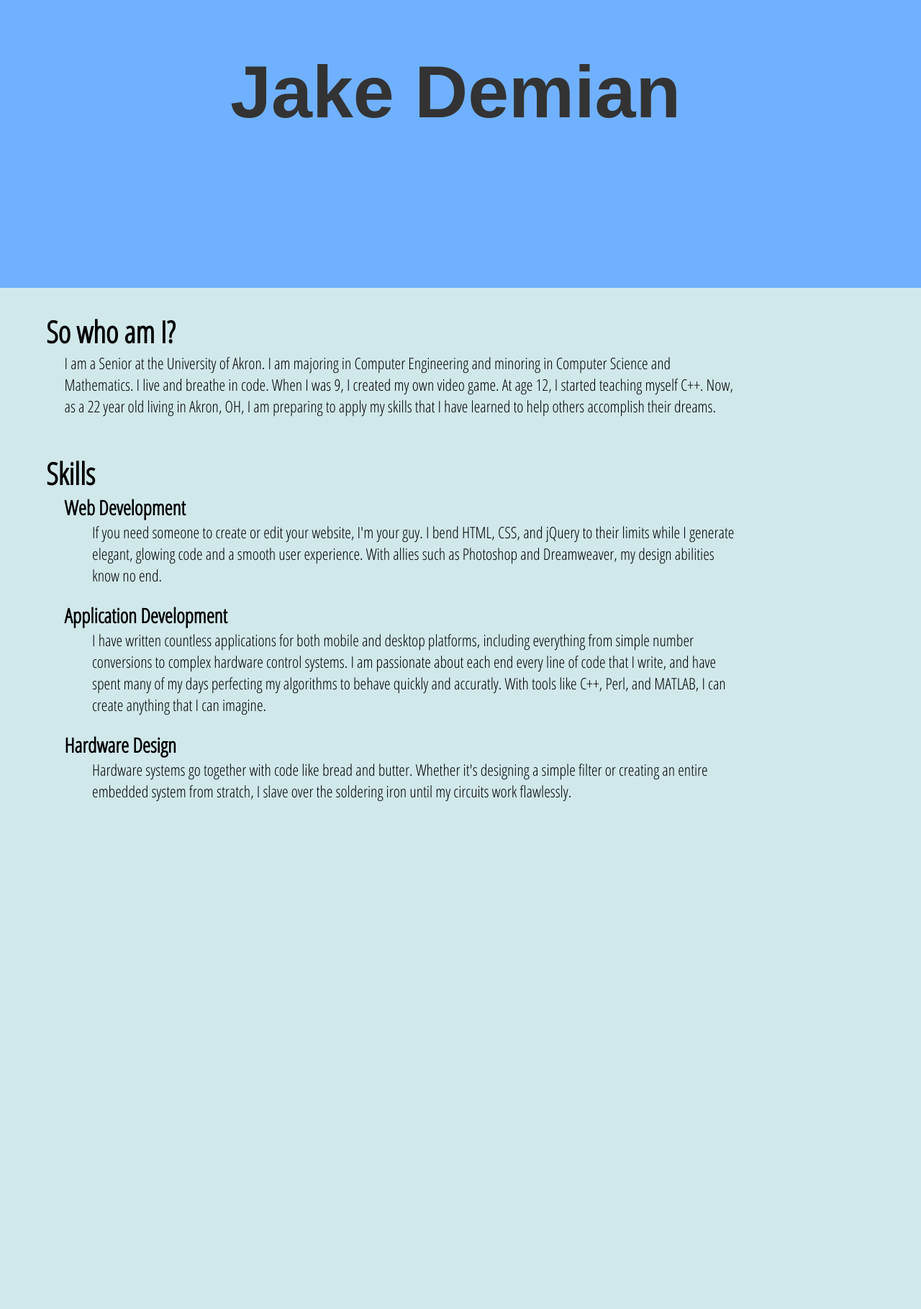
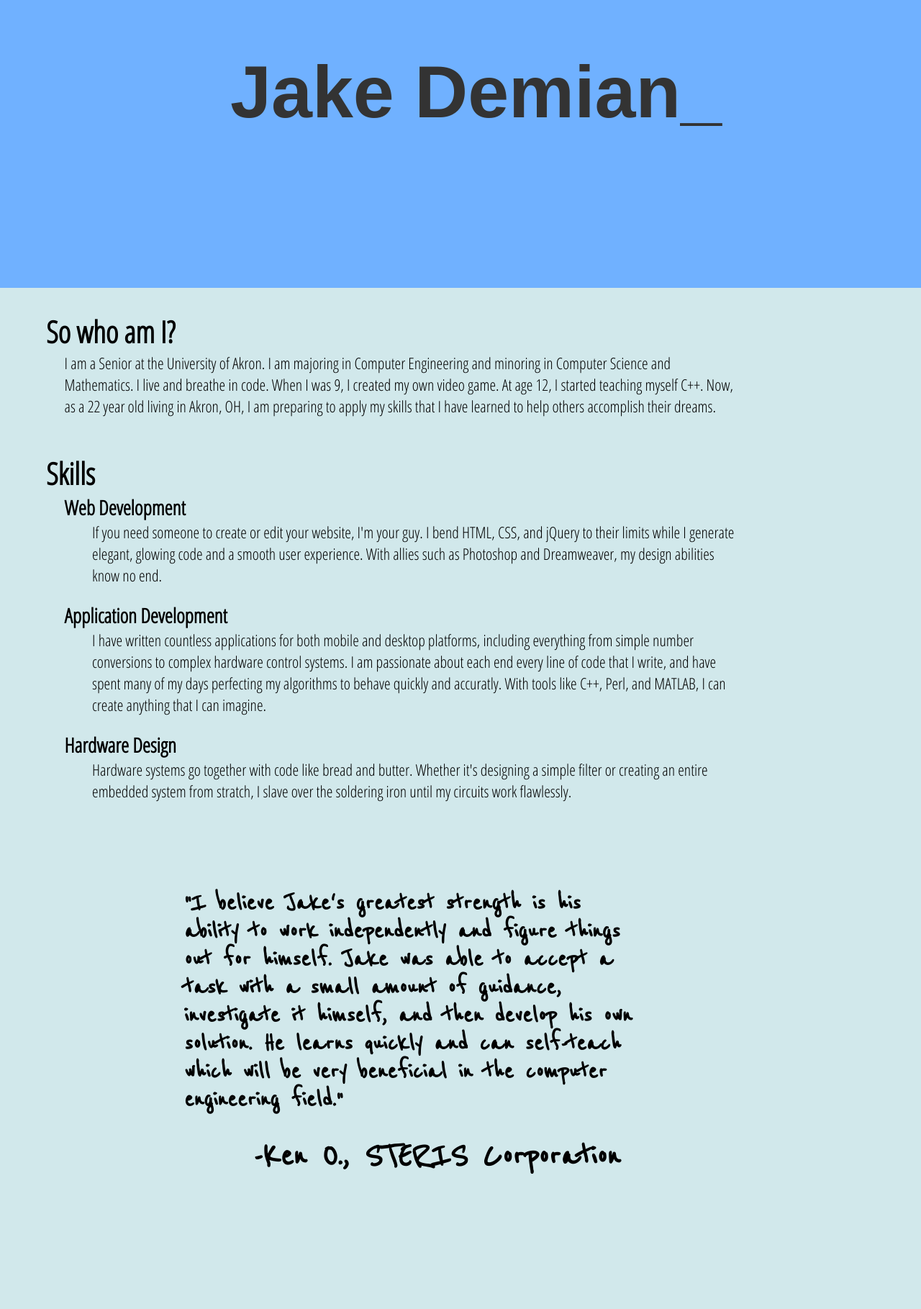
Before and after one commit to jakeQuery/jakeQuery.github.io, a PHP site: page / in a window 1280 px wide. Shown: the part 101-1920 px from the top of the page at 72% size. Before the commit the page ends 1215 px from the top, so only its background shows below. Run offline with PHP 8.4, Linux system fonts and the light colour scheme; some libraries are stand-ins or nearby versions.

Commit message:
added quote
NOTE: need to figure out why the hardware design section is shifted left

```diff
--- a/index.html
+++ b/index.html
@@ -11,6 +11,7 @@
 		<!--  Installed fonts -->
 		<link href='http://fonts.googleapis.com/css?family=Open+Sans+Condensed:300' rel='stylesheet' type='text/css'>
 		<link href='http://fonts.googleapis.com/css?family=Questrial' rel='stylesheet' type='text/css'>
+        <link href='http://fonts.googleapis.com/css?family=Reenie+Beanie' rel='stylesheet' type='text/css'>
 
 		<!--  Included files  -->
 		<link rel='stylesheet' type='text/css' href='stylesheet.css'/>
@@ -34,22 +35,19 @@
 
 		<div class="wrapper">
 
+            <!-- sexy banner-->
             <div class="banner">
-
             	<h1 class="myname">Jake Demian_</h1>
                 <div class="fader"></div>
                 <img src="self_cartoon.png" class="selfpic"/>
                 <div class="bannertext"><p>Hi, I'm Jake.<br>I'm a computer engineer.<br></p></div>
-
-
 			</div>
 
+            <!-- About me text-->
         	<div class="whoami zoomable">
                 <h1>So who am I?</h1>
                 <p>I am a Senior at the University of Akron.  I am majoring in Computer Engineering and minoring in Computer Science and Mathematics.  I live and breathe in code.  When I was 9, I created my own video game.  At age 12, I started teaching myself C++.  Now, as a 22 year old living in Akron, OH, I am preparing to apply my skills that I have learned to help others accomplish their dreams.</p>
             </div>
-
-
             <div class="skills zoomable">
                 <h1 class="skills-title">Skills</h1>
                 <ul>
@@ -68,6 +66,16 @@
                 </ul>
             </div>
 
+            <!-- quote from ken -->
+            <div class="quotesection">
+                <h2 class="quote">"I believe Jake's greatest strength is his ability to work independently and figure things out for himself.  Jake was able to accept a task with a small amount of guidance, investigate it himself, and then develop his own solution.  He learns quickly and can self-teach which will be very beneficial in the computer engineering field."</h2>
+                <h1 class="credit">-Ken O., STERIS Corporation</h1>
+            </div>
+
+
+            <!--  DELETE THIS!!!!!!! -->
+            <div class="spacetaker"></div>
+
 
 		</div>
 
--- a/script.js
+++ b/script.js
@@ -6,6 +6,9 @@
 
 $(document).ready(function()
 {
+/////////////////////////////////////////////////////
+//   ABOUT ME
+/////////////////////////////////////////////////////
     var animateTime_ms = 700;
     var fadeTime_ms = 500;
     var underscoreToggle = 1;
@@ -31,6 +34,7 @@
 
     });
 
+    //change size of name when window is resized
     $(window).resize(function()
     {
         manageNameSize();
@@ -51,12 +55,29 @@
         }
     }, 500);
 
+    //shift text
     $('.zoomable').hover(function()
     {
-        $(this).animate({left: "+=1%"}, 75);
+        $(this).stop().animate({left: "1%"}, 750);
     }, function()
     {
-        $(this).animate({left: "-=1%"}, 75);
+        $(this).stop().animate({left: "-1%"}, 750);
     });
 
+    //trigger quote when you scroll far enough
+    $(window).on('scroll', function() {
+        var y_scroll_pos = window.pageYOffset;
+        var scroll_pos_test = 500;             // set to whatever you want it to be
+
+        if(y_scroll_pos > scroll_pos_test) {
+            $('.quote').fadeTo(1200, 1);
+        }
+
+        if(y_scroll_pos > scroll_pos_test + 30)
+        {
+            $('.credit').fadeTo(1200, 1);
+        }
     });
+
+
+});
--- a/stylesheet.css
+++ b/stylesheet.css
@@ -175,6 +175,7 @@
 .whoami
 {
 	font-family: 'Open Sans Condensed', sans-serif;
+    max-width: 100%;
 }
 
 .whoami h1
@@ -217,10 +218,9 @@
 .skills h3
 {
     font-size: 28px;
-    font-weight: bold;
     margin-bottom: 0;
+    margin-top: 0;
     margin-left: 7%;
-    margin-top: 0;
 
 }
 
@@ -231,6 +231,30 @@
     margin-left: 10%;
     margin-right: 20%;
 }
+
+/* Quote =============*/
+
+.quotesection
+{
+    font-family: 'Reenie Beanie', cursive;
+    margin-left: 20%;
+    margin-right: 30%;
+    font-size: 26px;
+    margin-top: 100px;
+}
+
+.quote
+{
+    opacity: 0;
+}
+
+.credit
+{
+    margin-top: 20px;
+    margin-left: 15%;
+    opacity: 0;
+}
+
 
 /*   FOOTER
 ======================================*/
@@ -290,3 +314,11 @@
 
 
 }
+
+
+
+.spacetaker
+{
+    height: 1000px;
+    width: 1px;
+}
```
Lines whose indentation alone changed are shown as unchanged.
